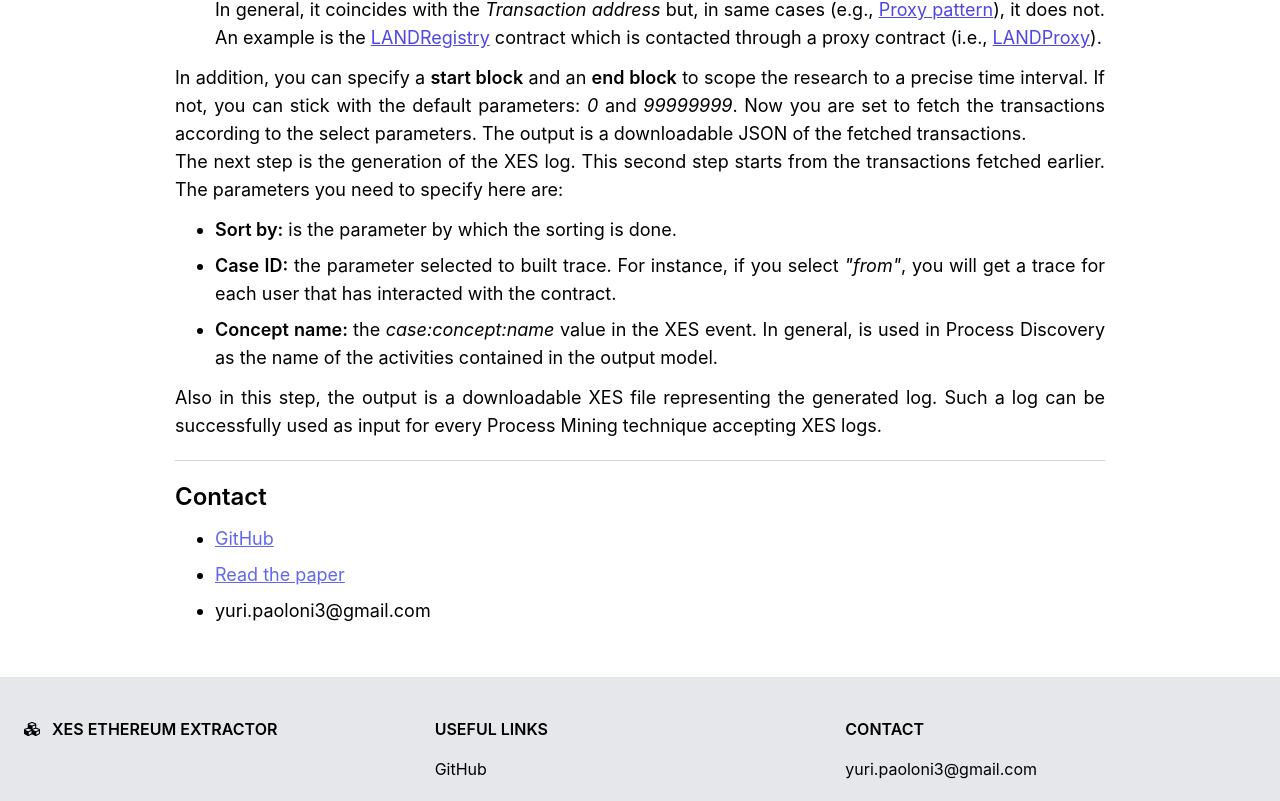
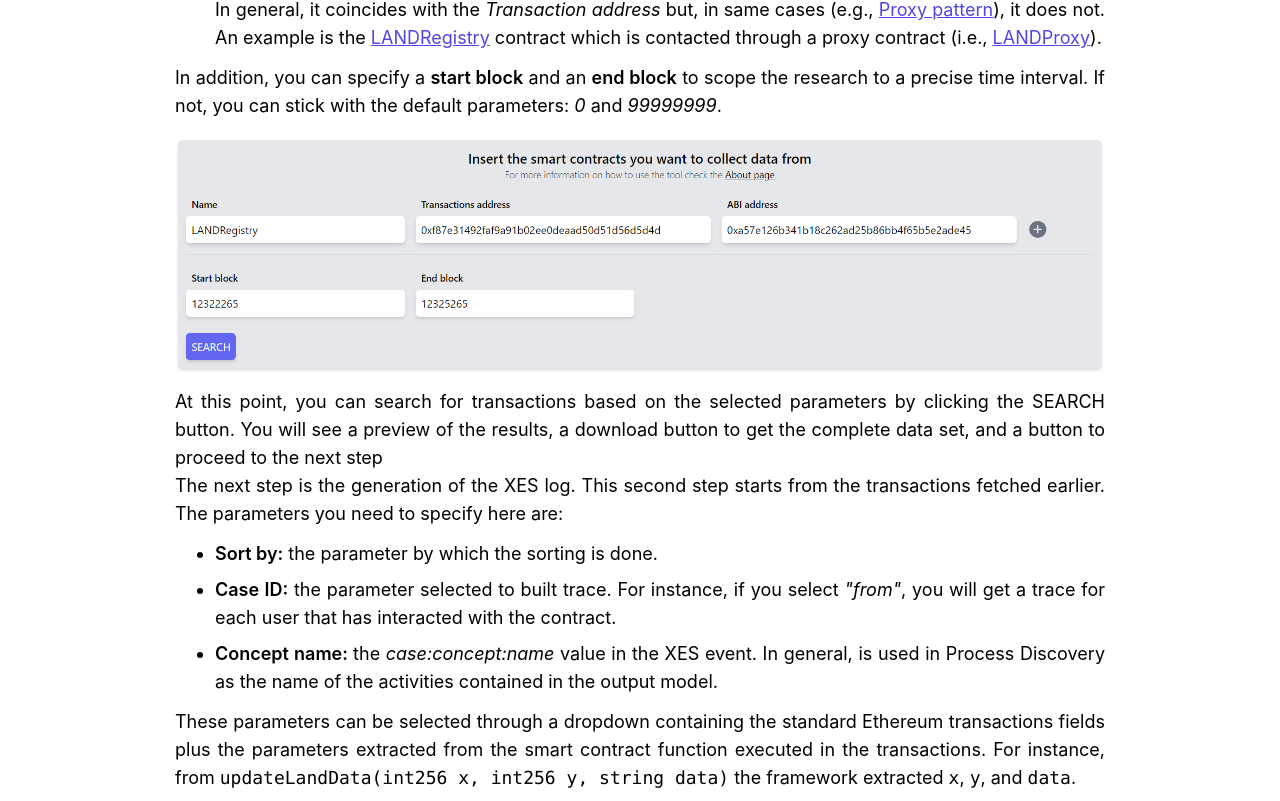
Before and after one commit to yuripaoloni/xes-ethereum-extractor, a Next.js app in the folder client/: page /about in a window 1280 px wide. Shown: the part 1174-1975 px from the top of the page. Built offline with nearby package versions, Linux system fonts and the light colour scheme; no server answers.

Commit message:
feat: improved /about page with more description and images

```diff
--- a/client/pages/about.tsx
+++ b/client/pages/about.tsx
@@ -1,5 +1,6 @@
 import { NextPage } from "next";
 import Head from "next/head";
+import Image from "next/image";
 import Link from "next/link";
 
 const About: NextPage = () => {
@@ -40,7 +41,9 @@ const About: NextPage = () => {
           contract code. On the generated XES logs, we successfully applied several Process Mining techniques like
           Simulation, Social Network Analysis, and Process discovery.
         </p>
-        <h4 className="text-2xl font-semibold mt-5 mb-3 pt-5 border-t border-gray-300">How to use</h4>
+        <h4 id="usage" className="text-2xl font-semibold mt-5 mb-3 pt-5 border-t border-gray-300">
+          How to use
+        </h4>
         <p className="text-justify text-lg">
           To start using the methodology, head over to the{" "}
           <span className="underline text-indigo-600">
@@ -92,14 +95,25 @@ const About: NextPage = () => {
           In addition, you can specify a <span className="font-semibold">start block</span> and an{" "}
           <span className="font-semibold">end block</span> to scope the research to a precise time interval. If not, you
           can stick with the default parameters: <span className="italic">0</span> and{" "}
-          <span className="italic">99999999</span>. Now you are set to fetch the transactions according to the select
-          parameters. The output is a downloadable JSON of the fetched transactions.
+          <span className="italic">99999999</span>.
+          <div className="my-4">
+            <Image
+              src="/trasanctions_form_example.png"
+              alt="transactions form example"
+              layout="responsive"
+              width={1715}
+              height={436}
+            />
+          </div>
+          At this point, you can search for transactions based on the selected parameters by clicking the SEARCH button.
+          You will see a preview of the results, a download button to get the complete data set, and a button to proceed
+          to the next step
           <br />
           The next step is the generation of the XES log. This second step starts from the transactions fetched earlier.
           The parameters you need to specify here are:
           <ul className="list-disc ml-10 my-3 space-y-2">
             <li>
-              <span className="font-semibold">Sort by:</span> is the parameter by which the sorting is done.
+              <span className="font-semibold">Sort by:</span> the parameter by which the sorting is done.
             </li>
             <li>
               <span className="font-semibold">Case ID:</span> the parameter selected to built trace. For instance, if
@@ -112,8 +126,16 @@ const About: NextPage = () => {
               in the output model.
             </li>
           </ul>
-          Also in this step, the output is a downloadable XES file representing the generated log. Such a log can be
-          successfully used as input for every Process Mining technique accepting XES logs.
+          These parameters can be selected through a dropdown containing the standard Ethereum transactions fields plus
+          the parameters extracted from the smart contract function executed in the transactions. For instance, from{" "}
+          <code>updateLandData(int256 x, int256 y, string data)</code> the framework extracted <code>x</code>,{" "}
+          <code>y</code>, and <code>data</code>.
+          <div className="my-4">
+            <Image src="/log_form_example.png" alt="log form example" layout="responsive" width={1715} height={436} />
+          </div>
+          Clicking on the &#34;Generate XES&#34; button will show a preview of the generated XES log and a button to
+          download the full XES log. The generated log can be successfully used as input for every Process Mining
+          technique accepting XES logs.
         </p>
         <h4 className="text-2xl font-semibold mt-5 mb-3 pt-5 border-t border-gray-300">Contact</h4>
         <p className="text-justify text-lg">
--- a/client/pages/log.tsx
+++ b/client/pages/log.tsx
@@ -1,6 +1,7 @@
 import axios from "axios";
 import { NextPage } from "next";
 import Head from "next/head";
+import Link from "next/link";
 import { useEffect, useState } from "react";
 import Spinner from "../components/layout/Spinner";
 import { useAlert } from "../contexts/AlertContext";
@@ -73,6 +74,12 @@ const Log: NextPage = () => {
       <div className="w-11/12 bg-gray-200 grid grid-cols-12 p-3 gap-y-3 gap-x-2 rounded-md shadow-md">
         <h4 className="col-span-12 text-xl text-center font-semibold">
           Generate a XES log according to the following parameters
+          <p className="text-sm text-center font-light">
+            For more information on how to use the tool check the{" "}
+            <span className="underline font-normal">
+              <Link href="/about#usage">About page</Link>
+            </span>
+          </p>
         </h4>
         {contracts.map(({ name, abiAddress, txsAddress }, index) => (
           <div key={index} className="col-span-12 grid grid-cols-12 gap-x-2 mt-2 first:mt-0">
--- a/client/pages/transactions.tsx
+++ b/client/pages/transactions.tsx
@@ -75,6 +75,12 @@ const Transactions: NextPage = () => {
       <div className="w-11/12 bg-gray-200 grid grid-cols-12 p-3 gap-4 rounded-md shadow-md">
         <h4 className="col-span-12 text-xl text-center font-semibold">
           Insert the smart contracts you want to collect data from
+          <p className="text-sm text-center font-light">
+            For more information on how to use the tool check the{" "}
+            <span className="underline font-normal">
+              <Link href="/about#usage">About page</Link>
+            </span>
+          </p>
         </h4>
         <div className="col-span-12 grid grid-cols-12 gap-x-4">
           {contracts.map(({ name, abiAddress, txsAddress }, index) => (
@@ -86,7 +92,7 @@ const Transactions: NextPage = () => {
                 <label className="block text-sm font-medium p-2">Name</label>
                 <input
                   type="text"
-                  placeholder="e.g. UniswapV2Factory"
+                  placeholder="e.g. LANDRegistry"
                   className="w-full rounded-md p-2 shadow-md"
                   value={name}
                   onChange={(e) => handleChangeContract(index, e.target.value, txsAddress, abiAddress)}
@@ -96,7 +102,7 @@ const Transactions: NextPage = () => {
                 <label className="block text-sm font-medium p-2">Transactions address</label>
                 <input
                   type="text"
-                  placeholder="0x...123"
+                  placeholder="0xf87e31492faf9a91b02ee0deaad50d51d56d5d4d"
                   className="w-full rounded-md p-2 shadow-md"
                   value={txsAddress}
                   onChange={(e) => handleChangeContract(index, name, e.target.value, abiAddress)}
@@ -106,7 +112,7 @@ const Transactions: NextPage = () => {
                 <label className="block text-sm font-medium p-2">ABI address</label>
                 <input
                   type="text"
-                  placeholder="0x...123"
+                  placeholder="0xa57e126b341b18c262ad25b86bb4f65b5e2ade45"
                   className="w-full rounded-md p-2 shadow-md"
                   value={abiAddress}
                   onChange={(e) => handleChangeContract(index, name, txsAddress, e.target.value)}
```
Also changed, not shown: client/public/log_form_example.png (added), client/public/trasanctions_form_example.png (added).
